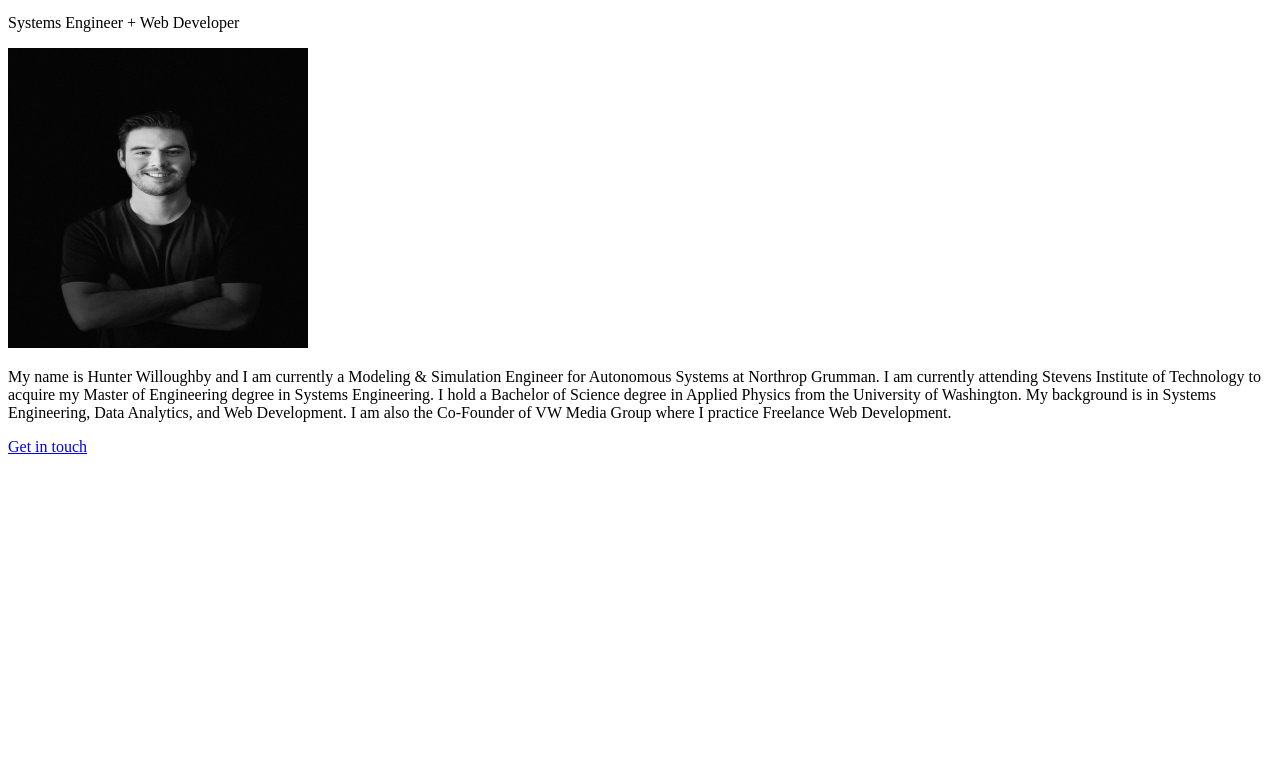
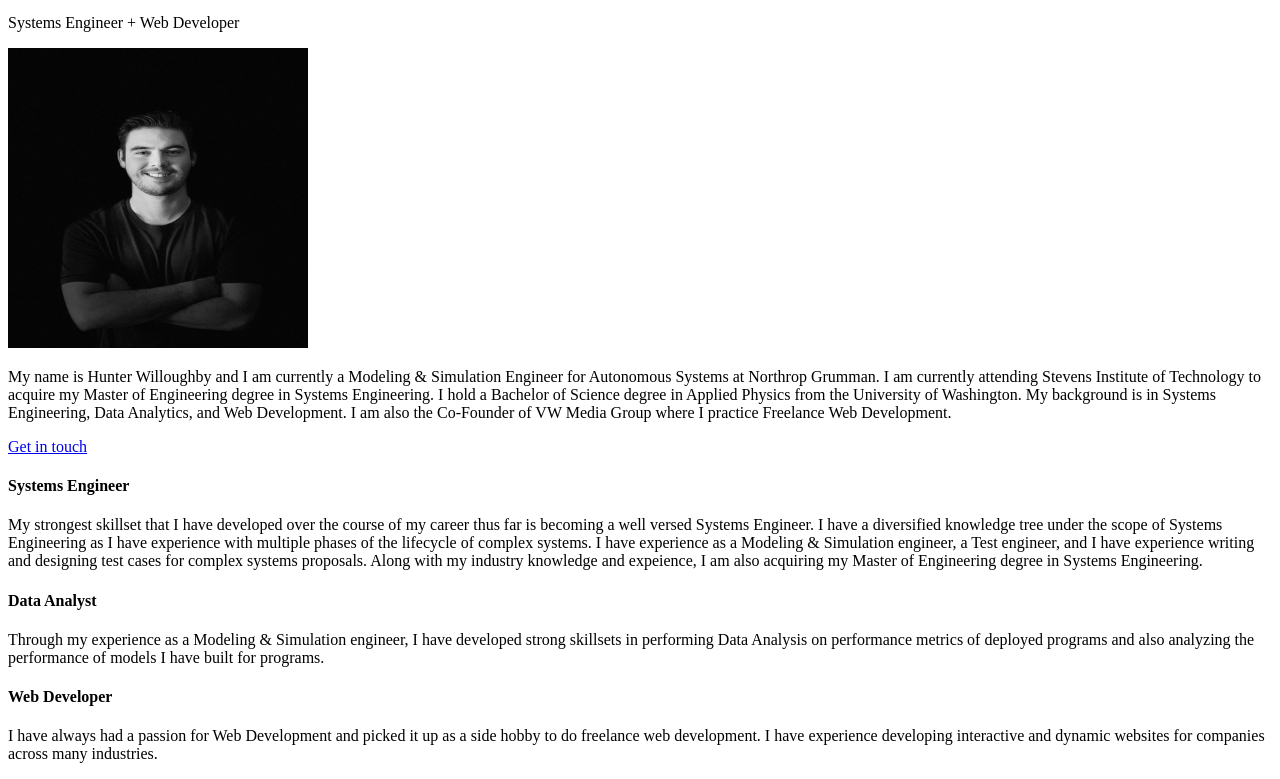
Before and after one commit to hunterw17/portfolio, a plain HTML site: page index.html in a window 1280 px wide. Shown: the part 100-879 px from the top of the page. Before the commit the page ends 800 px from the top, so only its background shows below. Drawn offline with Linux system fonts and the light colour scheme.

Commit message:
full index html text

```diff
--- a/index.html
+++ b/index.html
@@ -38,6 +38,28 @@
                 <a href = "/contact.html">Get in touch</a>
             </p>
         </div>
+
+    <!--Background-->
+    <div>
+        <h4>Systems Engineer</h4>
+        <p>
+            My strongest skillset that I have developed over the course of my career thus far is becoming a well versed Systems Engineer.
+            I have a diversified knowledge tree under the scope of Systems Engineering as I have experience with multiple phases of the lifecycle of complex systems.
+            I have experience as a Modeling & Simulation engineer, a Test engineer, and I have experience writing and designing test cases for complex systems proposals.
+            Along with my industry knowledge and expeience, I am also acquiring my Master of Engineering degree in Systems Engineering.
+        </p>
+
+        <h4>Data Analyst</h4>
+        <p>
+            Through my experience as a Modeling & Simulation engineer, I have developed strong skillsets in performing Data Analysis on performance metrics of deployed programs and also analyzing the performance of models I have built for programs.
+        </p>
+
+        <h4>Web Developer</h4>
+        <p>
+            I have always had a passion for Web Development and picked it up as a side hobby to do freelance web development. I have experience developing interactive and dynamic websites for companies across many industries.
+        </p>
+    </div>
+
     </body>
 
 
```
